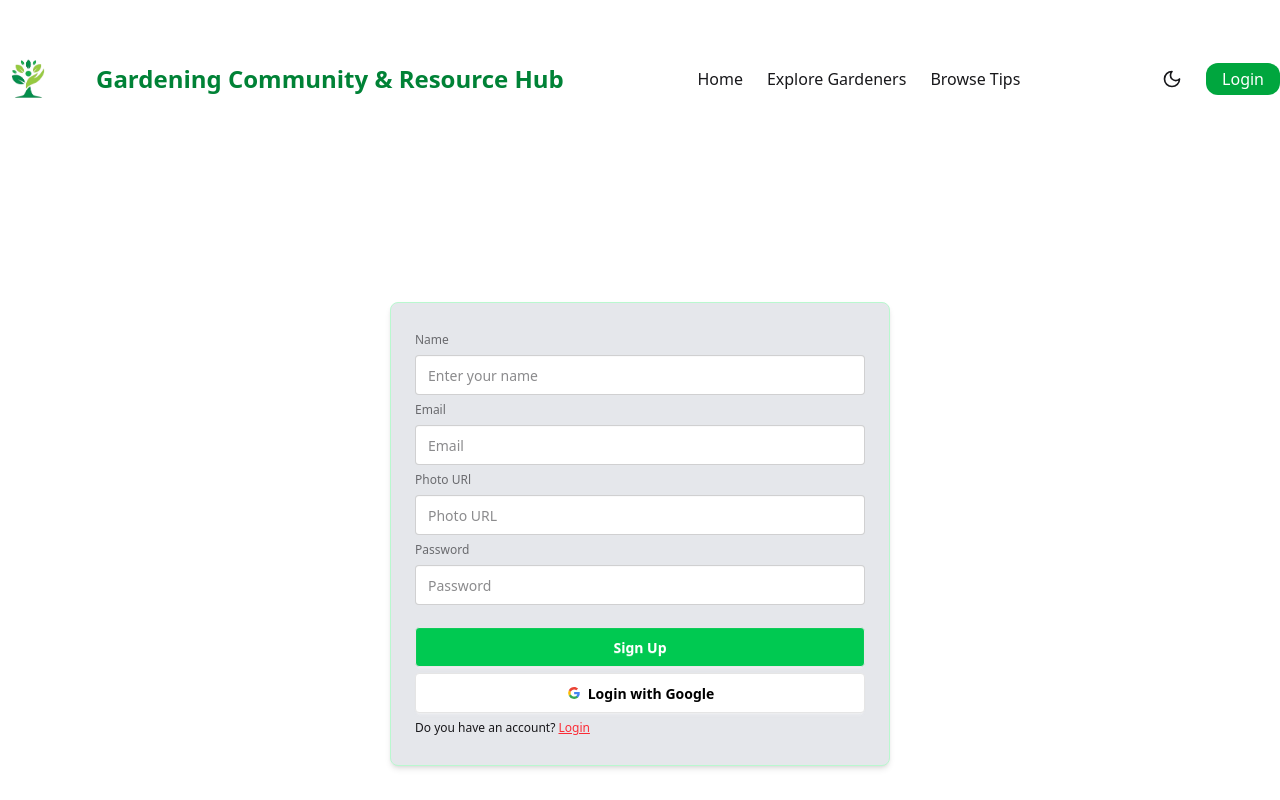
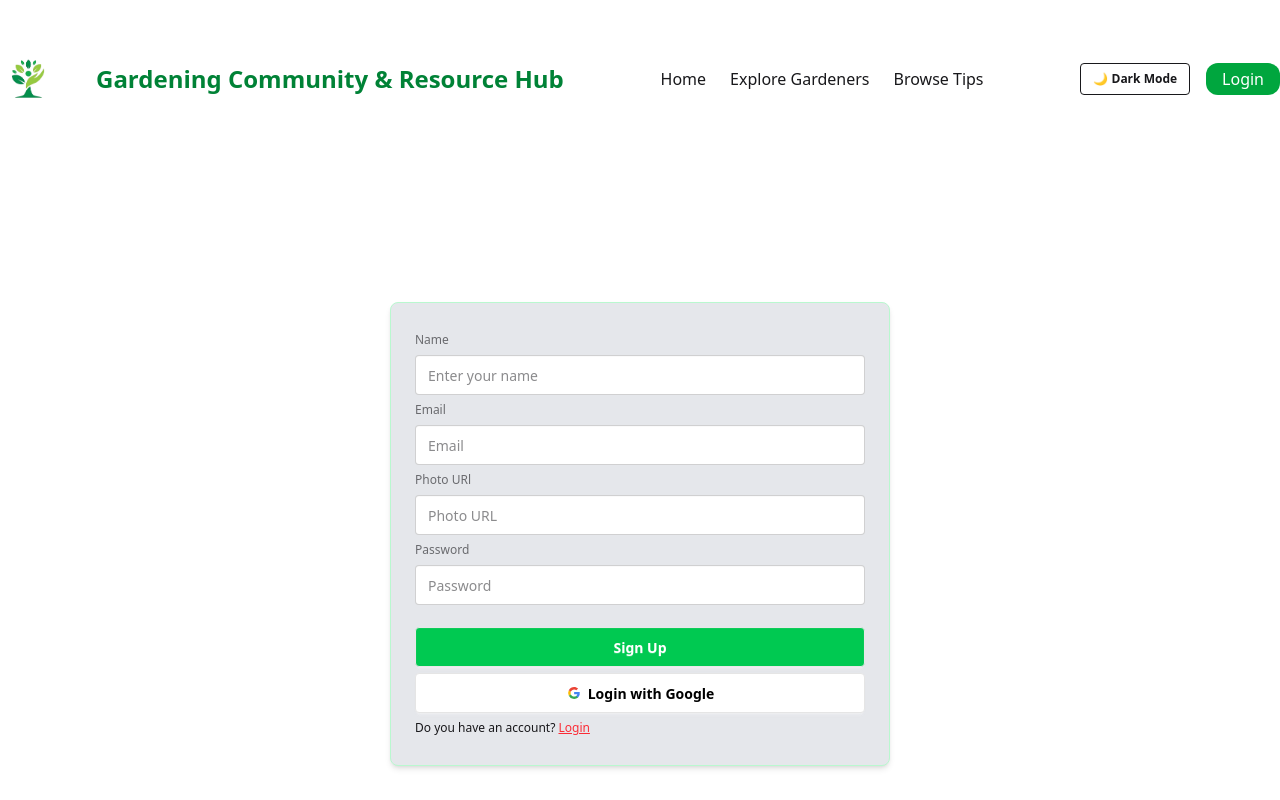
Before and after one commit to iftakhersifat/gardening-community-client, a React (Vite) app: page /signup in a window 1280 px wide. Shown: the top 800 px of the page. Built offline with nearby package versions, Linux system fonts and the light colour scheme; no server answers.

Commit message:
added darak theme

```diff
--- a/src/Components/Home/Home.jsx
+++ b/src/Components/Home/Home.jsx
@@ -9,6 +9,7 @@ const Home = () => {
     return (
         <div className='container mx-auto mt-10 mb-10'>
             <BannerSlider></BannerSlider>
+
             <FeaturedGardeners></FeaturedGardeners>
 
             <TopTrendingTips></TopTrendingTips>
--- a/src/Components/Root/Navbar.jsx
+++ b/src/Components/Root/Navbar.jsx
@@ -2,9 +2,10 @@ import React, { use} from 'react';
 import { NavLink, Link } from 'react-router';
 import { AuthContext } from '../Firebase/AuthProvider';
 import toast from 'react-hot-toast';
-import ThemeToggle from '../ThemeToggle';
+
 import { Tooltip } from 'react-tooltip';
 import 'react-tooltip/dist/react-tooltip.css';
+import ThemeToggle from '../../ThemeToggle';
 
 const Navbar = () => {
   const { user, logOut } = use(AuthContext);
@@ -103,7 +104,7 @@ const Navbar = () => {
 
       {/* User actions */}
       <div className="flex items-center gap-4">
-        <ThemeToggle />
+        <ThemeToggle></ThemeToggle>
         {user ? (
           <>
             <img
--- a/src/Components/ThemeToggle.jsx
+++ /dev/null
@@ -1,33 +0,0 @@
-// src/components/ThemeToggle.jsx
-import { useEffect, useState } from 'react';
-import { Moon, Sun } from 'lucide-react';
-
-const ThemeToggle = () => {
-  const [theme, setTheme] = useState(() => localStorage.getItem('theme') || 'light');
-
-  useEffect(() => {
-    const root = window.document.documentElement;
-    if (theme === 'dark') {
-      root.classList.add('dark');
-    } else {
-      root.classList.remove('dark');
-    }
-    localStorage.setItem('theme', theme);
-  }, [theme]);
-
-  const toggleTheme = () => {
-    setTheme(prev => (prev === 'dark' ? 'light' : 'dark'));
-  };
-
-  return (
-    <button
-      onClick={toggleTheme}
-      className="p-2 rounded-full hover:bg-gray-200 dark:hover:bg-gray-700"
-      title="Toggle Theme"
-    >
-      {theme === 'dark' ? <Sun className="w-5 h-5" /> : <Moon className="w-5 h-5" />}
-    </button>
-  );
-};
-
-export default ThemeToggle;
--- /dev/null
+++ b/src/ThemeToggle.jsx
@@ -0,0 +1,22 @@
+import { useEffect, useState } from "react";
+
+const ThemeToggle = () => {
+  const [theme, setTheme] = useState(localStorage.getItem("theme") || "light");
+
+  useEffect(() => {
+    document.documentElement.setAttribute("data-theme", theme);
+    localStorage.setItem("theme", theme);
+  }, [theme]);
+
+  const toggleTheme = () => {
+    setTheme(prev => (prev === "light" ? "dark" : "light"));
+  };
+
+  return (
+    <button onClick={toggleTheme} className="btn btn-outline btn-sm">
+      {theme === "light" ? "🌙 Dark Mode" : "☀️ Light Mode"}
+    </button>
+  );
+};
+
+export default ThemeToggle;
```
